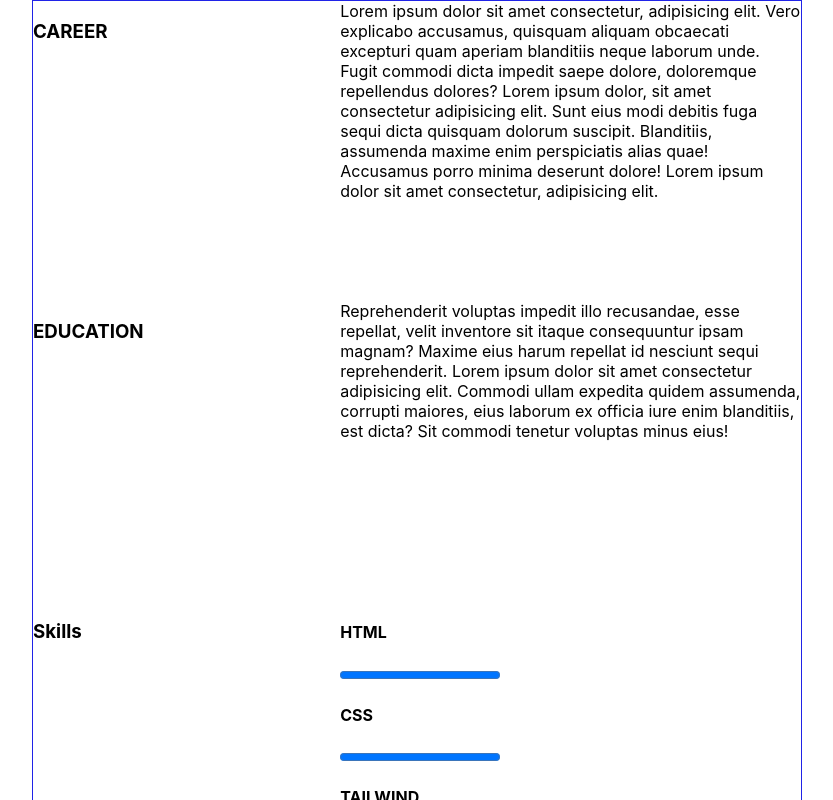
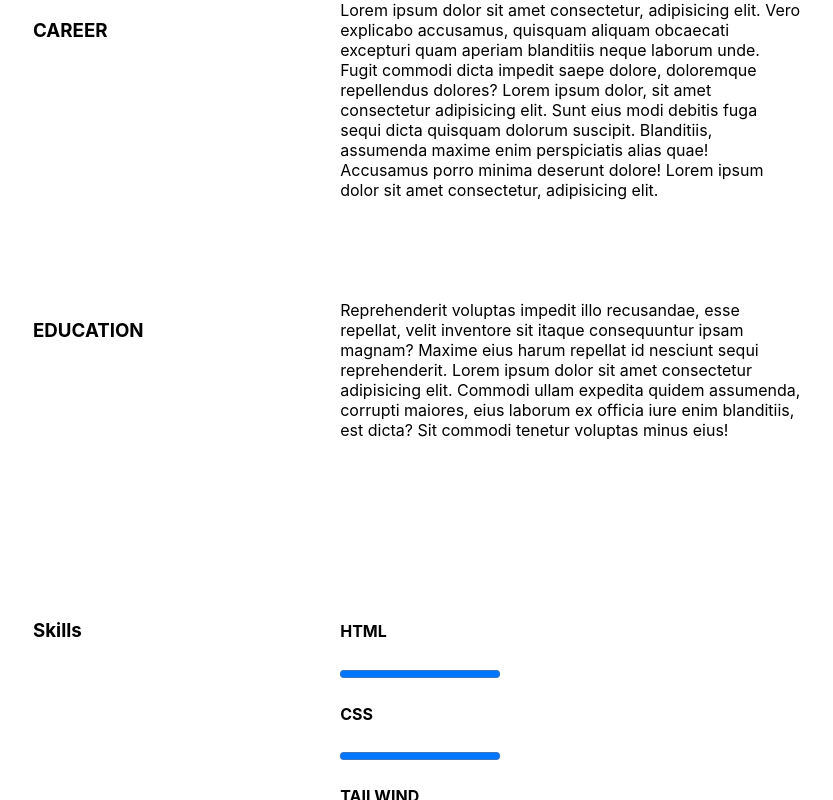
Before and after one commit to Muelji/myportfoliowebsite, a React (Create React App) app: page /career in a window 1280 px wide. Shown: the top 800 px of the page, without its empty margins (223-1056 px from the left). Built offline with nearby package versions, Linux system fonts and the light colour scheme.

Commit message:
working on all component

```diff
--- a/src/Components/Career.css
+++ b/src/Components/Career.css
@@ -7,7 +7,7 @@
 }
 
 .divsec3{
-    border: 1px solid rgb(32, 35, 231);
+    /* border: 1px solid rgb(32, 35, 231); */
     width: 60%;
     height: auto;
 }
```
